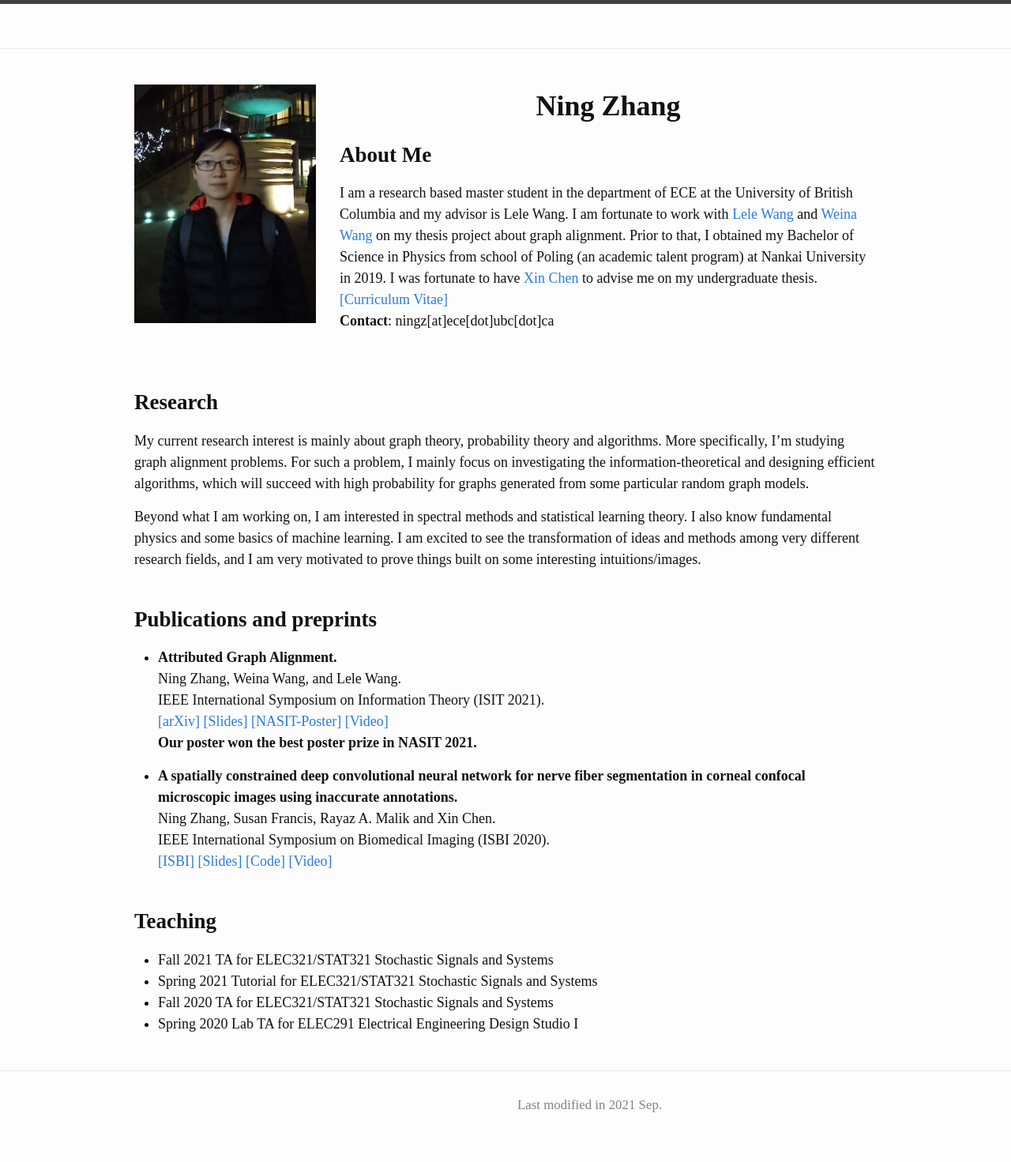
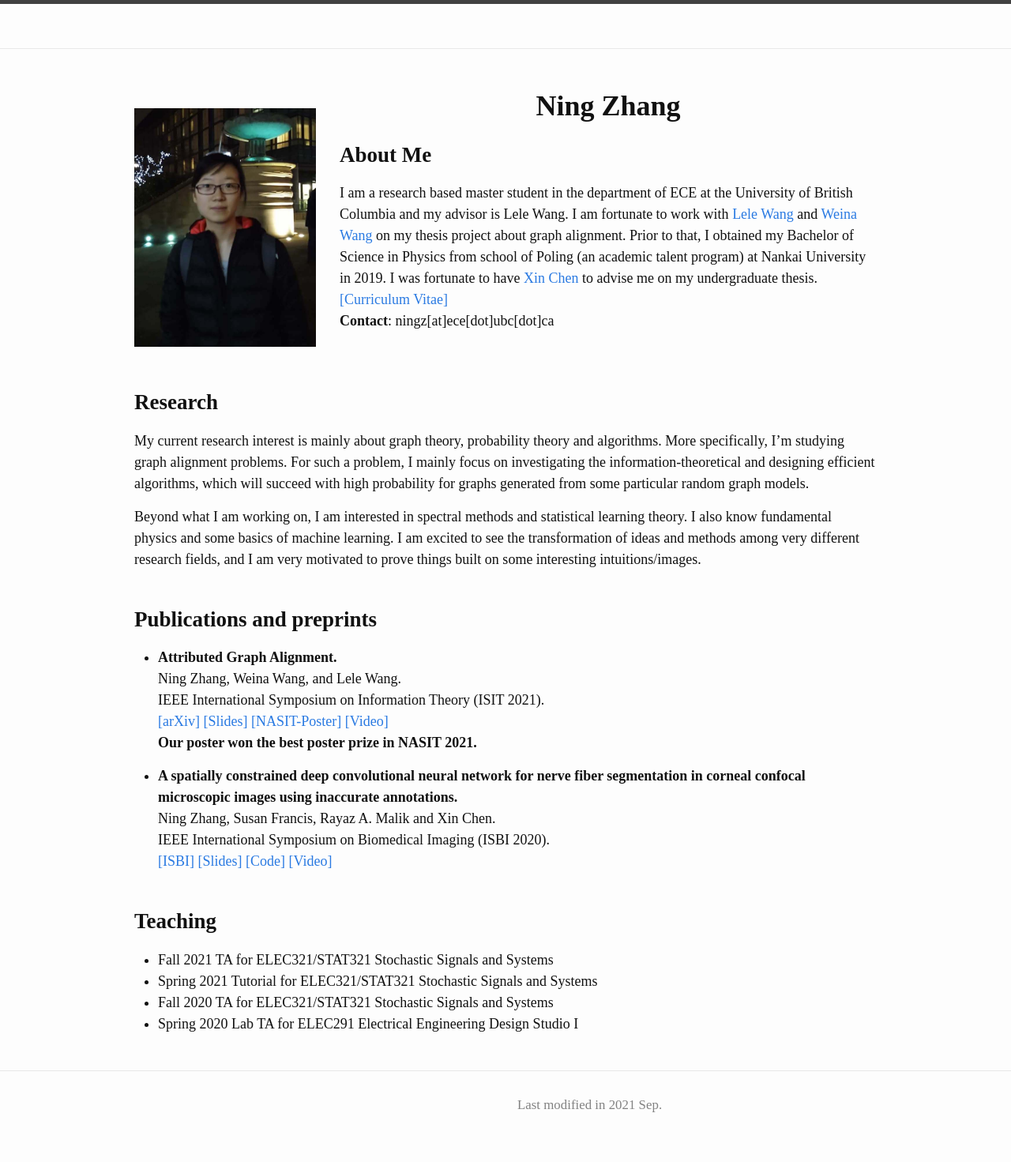
Before and after one commit to NingZhang-Git/NZ_website, a Jekyll site: the page built from index.md, in a window 1280 px wide. Shown: the whole page at 79% size. Built offline with Jekyll 4.4.1, drawn with Linux system fonts in a browser that asks for light colours.

Commit message:
Update index.md

```diff
--- a/index.md
+++ b/index.md
@@ -5,7 +5,7 @@
 layout: home
 ---
 
-<img style="float: left; margin-right: 30px" src="assets/img/profile.JPG" width="230"/>
+<img style="float: left; margin-right: 30px; margin-top: 30px;" src="assets/img/profile.JPG" width="230"/>
 
 # <center> <b>Ning Zhang</b> </center>
 <!-- ### <center>Welcom to my personal webpage!</center> -->
```
